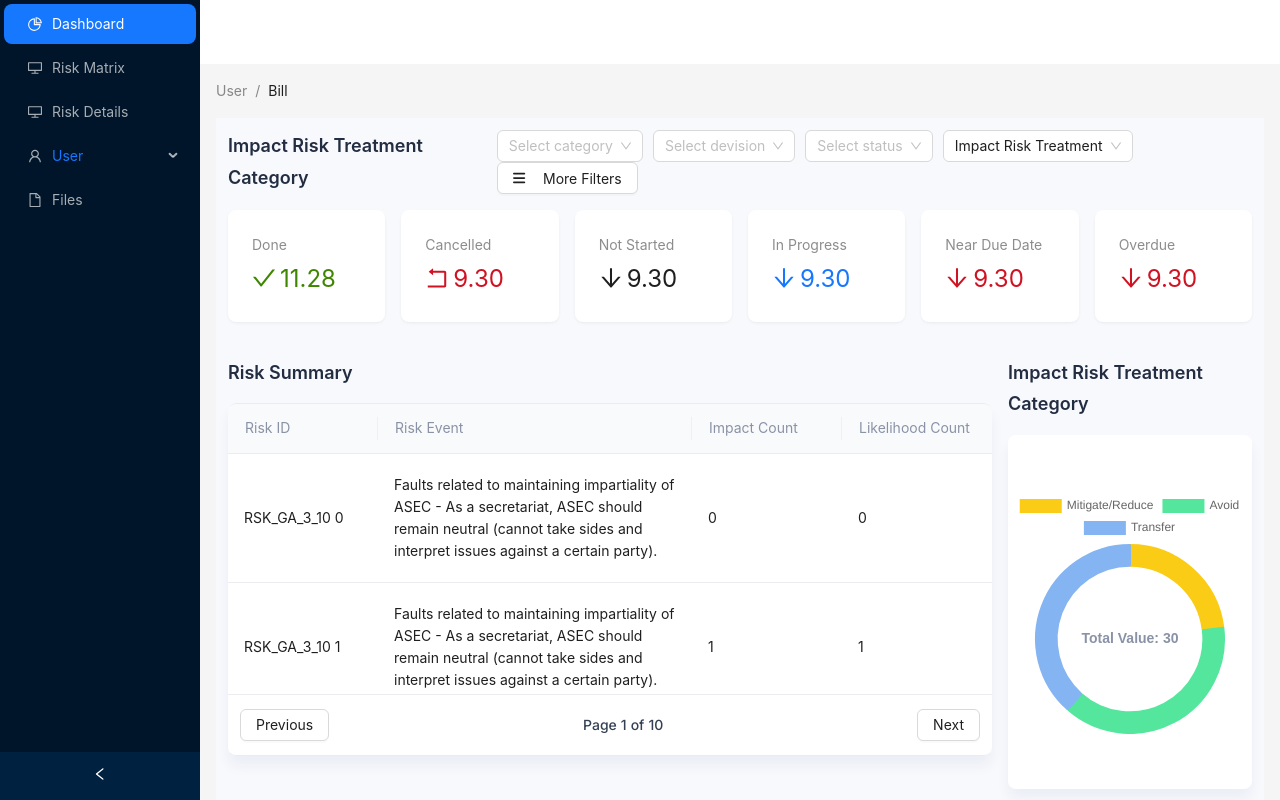
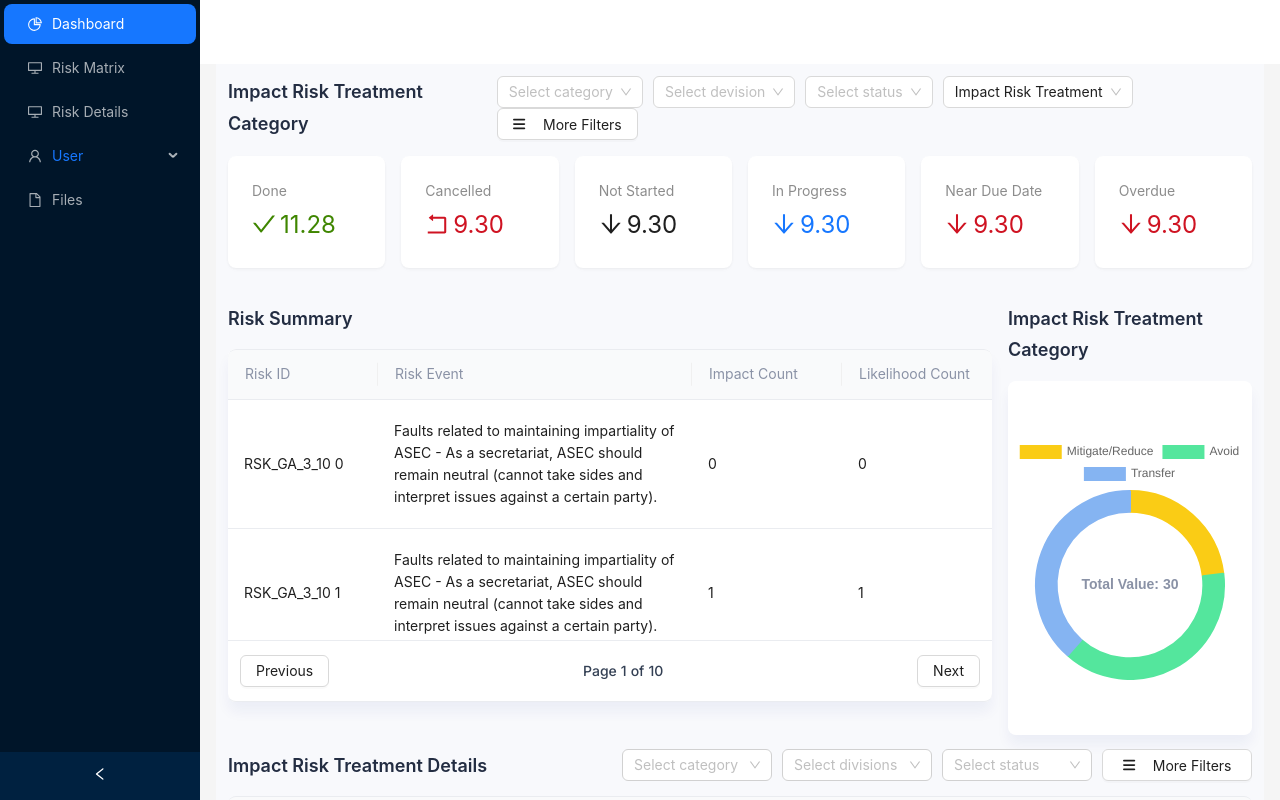
Before and after one commit to geoedgepm/arms-web, a Next.js app: page / in a window 1280 px wide. Shown: the top 800 px of the page. Built offline with nearby package versions, Linux system fonts and the light colour scheme.

Commit message:
Remove breadcrump

```diff
--- a/src/app/layout.tsx
+++ b/src/app/layout.tsx
@@ -76,10 +76,6 @@ export default function RootLayout({
               <Layout>
                 <Header style={{ padding: 0, background: colorBgContainer }} />
                 <Content style={{ margin: '0 16px' }}>
-                  <Breadcrumb style={{ margin: '16px 0' }}>
-                    <Breadcrumb.Item>User</Breadcrumb.Item>
-                    <Breadcrumb.Item>Bill</Breadcrumb.Item>
-                  </Breadcrumb>
                   {children}
                 </Content>
                 <Footer style={{ textAlign: 'center' }}>Ant Design ©2023 Created by Ant UED</Footer>
```
